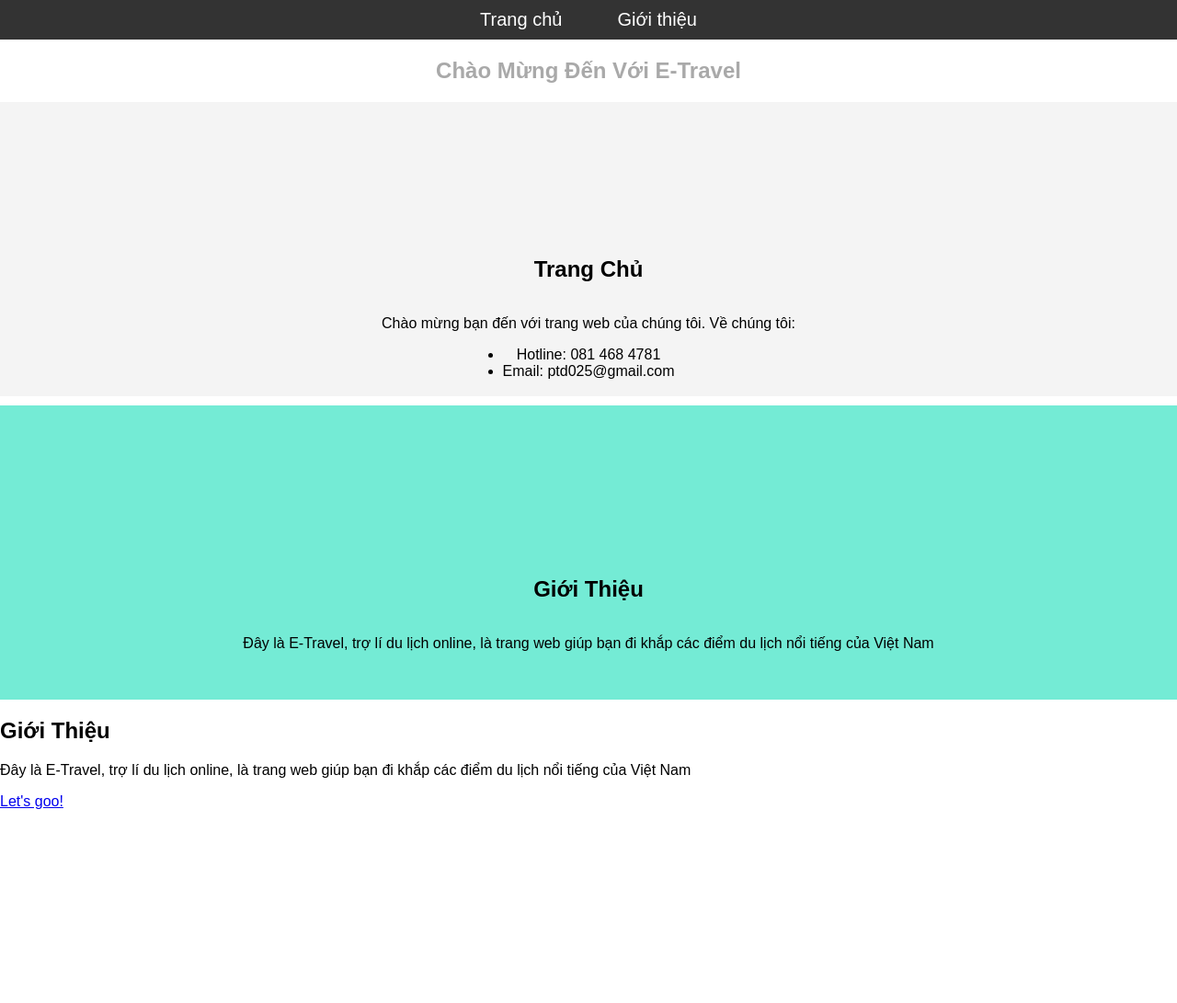
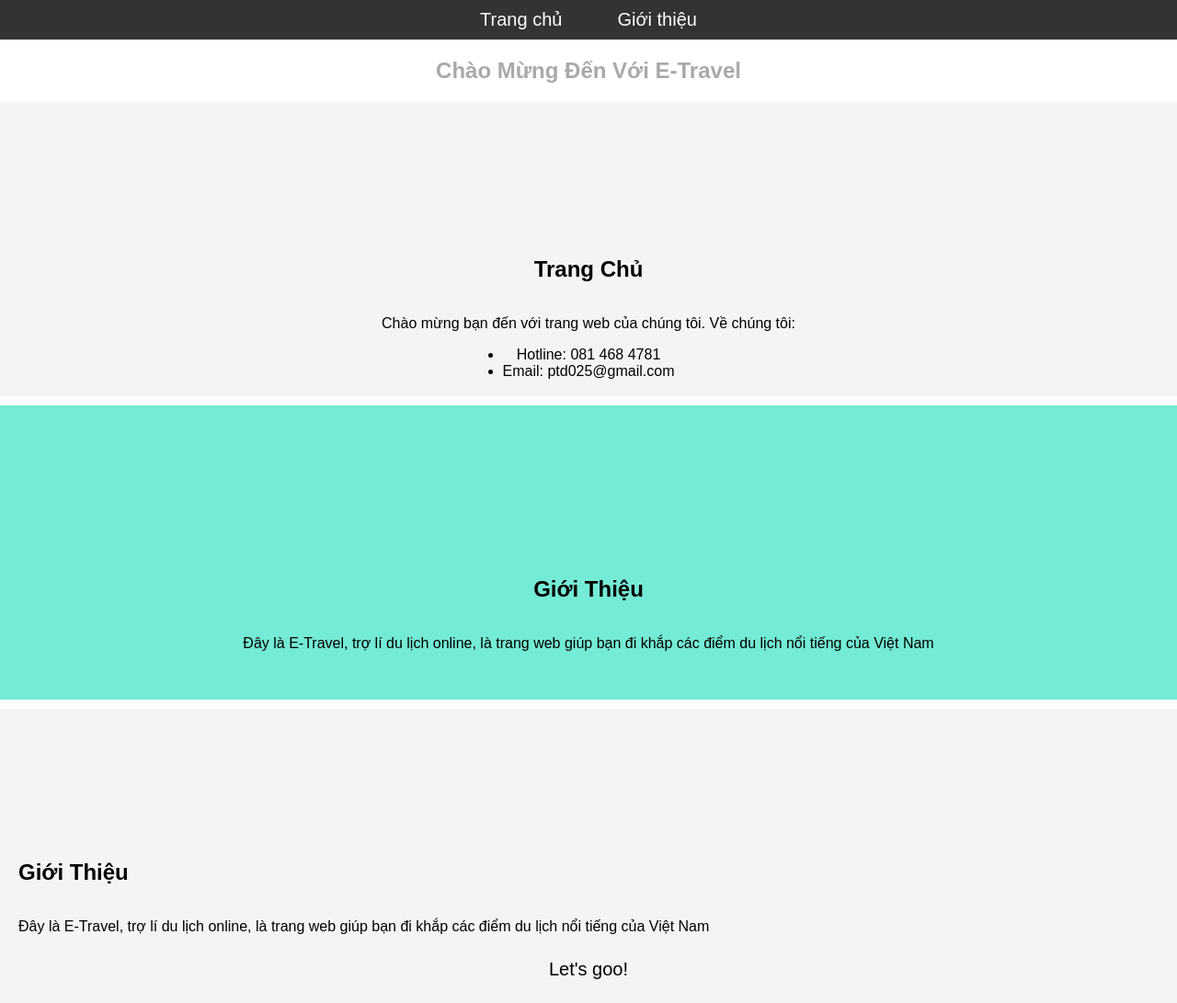
Before and after one commit to TdatDz123/E-Travel, a plain HTML site: page index.html in a window 1280 px wide. Shown: the whole page at 92% size. Before the commit the page ends 881 px from the top, so only its background shows below. Drawn offline with Linux system fonts and the light colour scheme.

Commit message:
Update styles.css

```diff
--- a/styles.css
+++ b/styles.css
@@ -20,6 +20,16 @@
     align-items: center;
     height: 150px;
     text-align: center;
+    padding: 20px;
+    background-color: #f4f4f4;
+}
+.section1 {
+    margin-top: 10px;
+    display: flex;
+    flex-direction: column;
+    justify-content: center;
+    height: 150px;
+    text-align: left;
     padding: 20px;
     background-color: #f4f4f4;
 }
@@ -66,6 +76,27 @@
     background: #74ebd5;
     padding-top: 150px;
 }
+#infor {
+    padding-top: 150px;
+}
+#start {
+    text-decoration: none;
+    color: black;
+    transition: background-color 0.3s ease, color 0.3s ease;
+    padding: 10px 15px;
+    border-radius: 100px;
+    font-size: 20px;
+    text-align: center;
+}
+#start:hover {
+    text-decoration: none;
+    color: white;
+    background-color: #575757;
+    padding: 10px 15px;
+    transition: background-color 0.3s ease, color 0.3s ease;
+    border-radius: 100px;
+    font-size: 20px;
+}
 @media (max-width: 768px) {
     .navbar ul {
         align-items: center;
@@ -95,3 +126,6 @@
     text-align: center;
     color: darkgray;
 }
+.custom-list {
+  list-style-type: square;
+}
```
